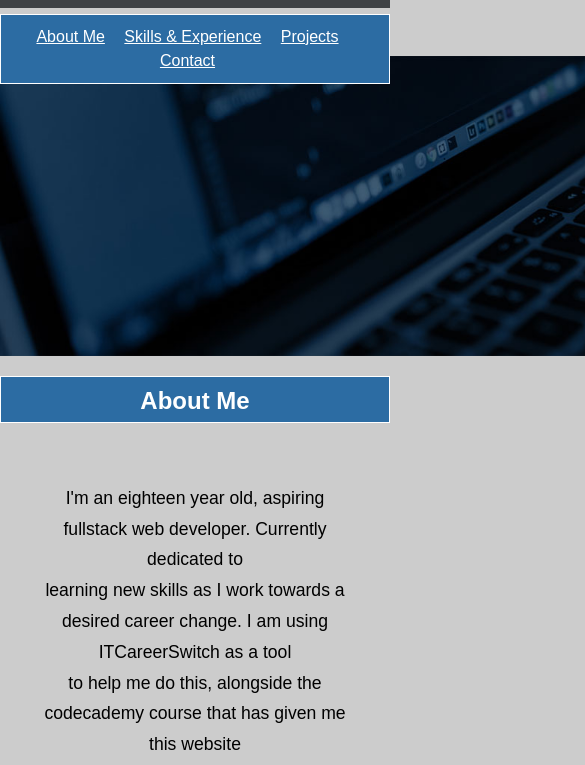
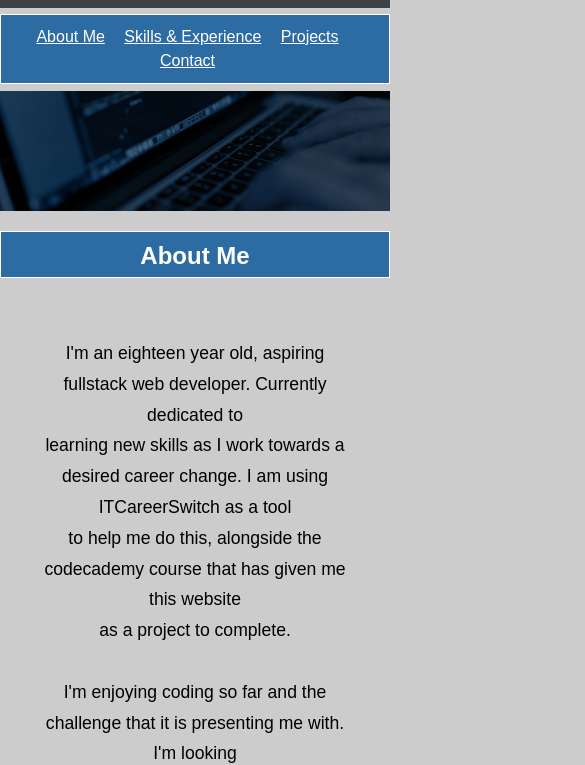
Before and after one commit to Daragca/Daragca.github.io, a plain HTML site: page index.html in a window 390 px wide. Shown: the part 89-854 px from the top of the page, 585 px wide, since content can reach past the window. Drawn offline with Linux system fonts and the light colour scheme.

Commit message:
final commit

```diff
--- a/style.css
+++ b/style.css
@@ -122,3 +122,11 @@ hr{
 	width: 65%;
 	color: #000000;
 }
+
+@media screen and (max-width: 600px){
+	#banner{
+		width: 100%;
+		height: auto;
+		padding-top: 180px;
+	}
+}
```
